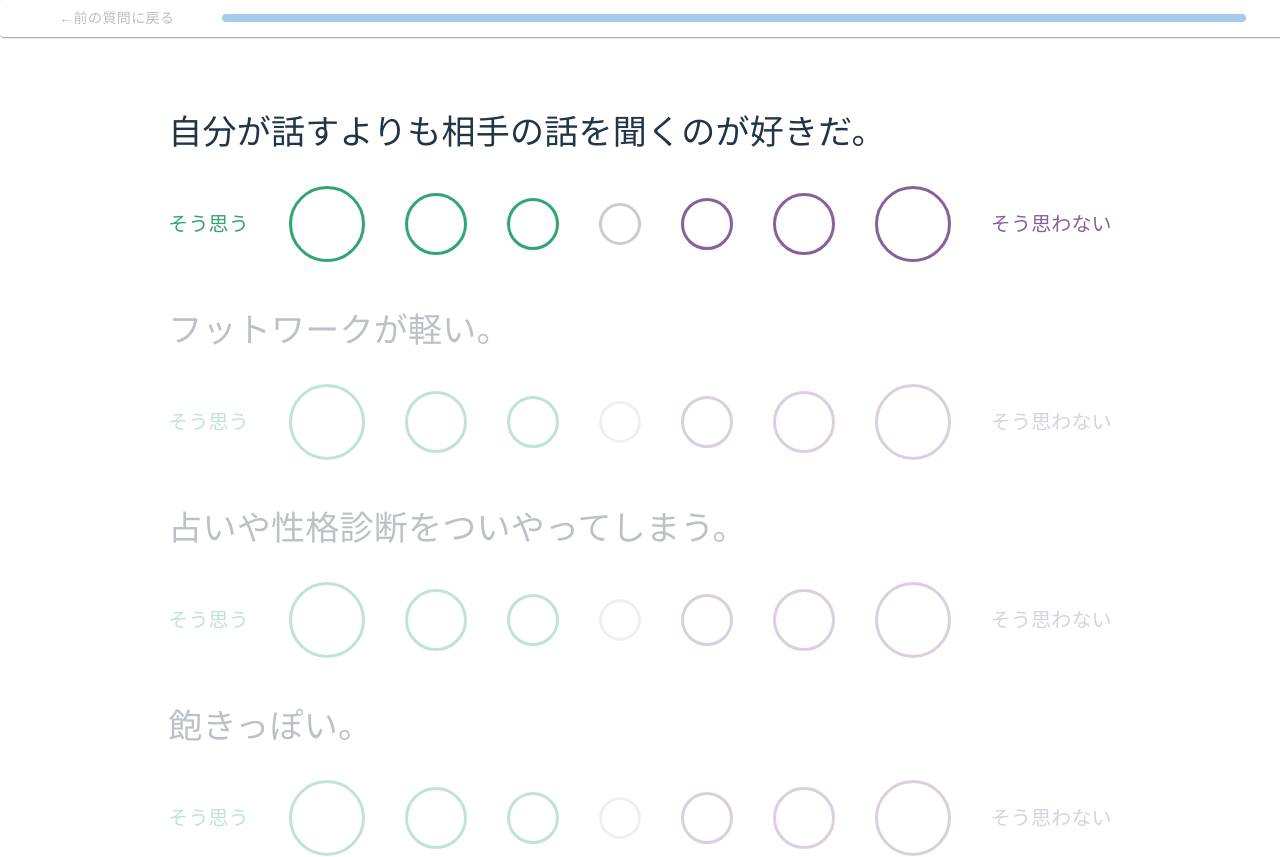
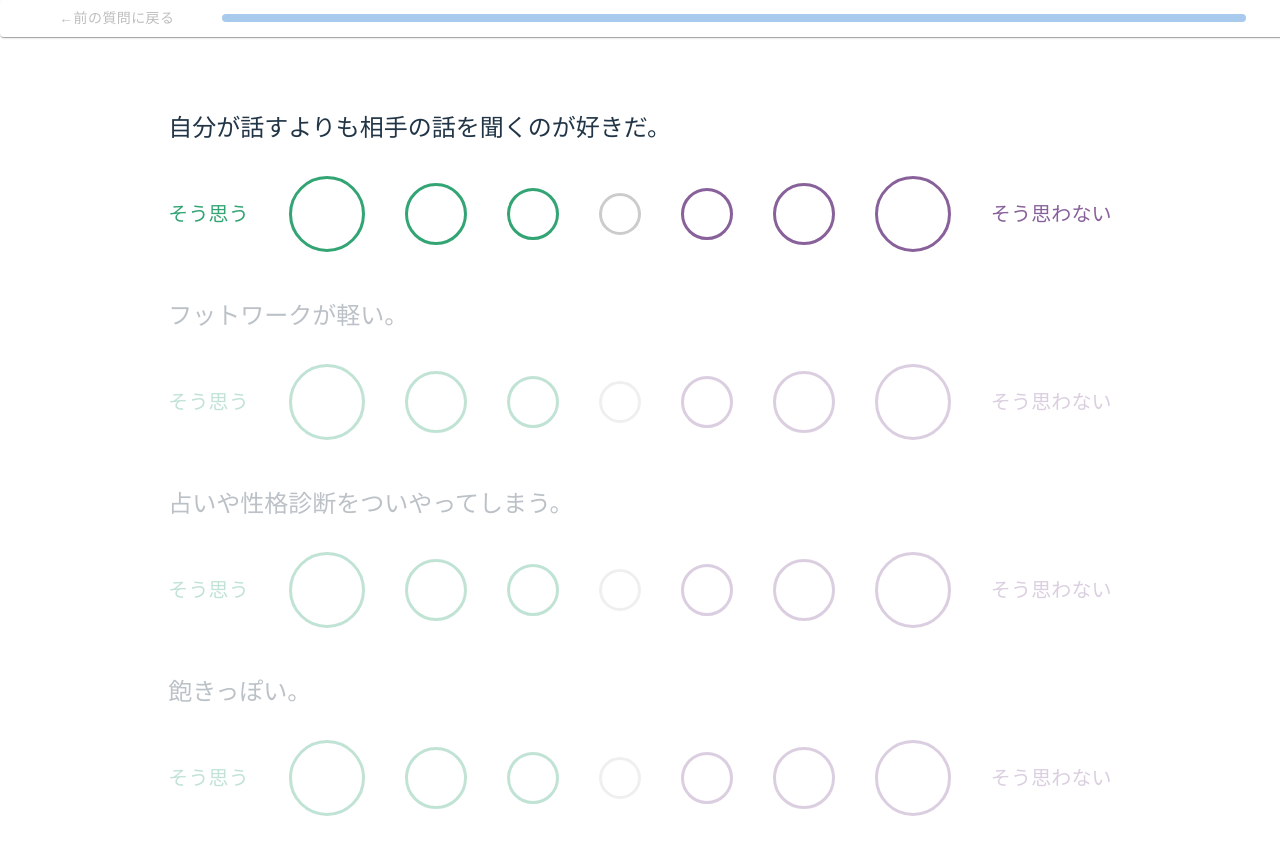
Before and after one commit to netakiryosuke/how-we-match, a React (Vite) app: page / in a window 1280 px wide. Shown: the top 857 px of the page. Built offline with nearby package versions, Linux system fonts and the light colour scheme.

Commit message:
質問のテキストサイズを修正

```diff
--- a/src/components/Question.jsx
+++ b/src/components/Question.jsx
@@ -4,7 +4,7 @@ import OptionsRow from "./OptionsRow";
 export default function Question({ refs, question, dimmed, selectedIndex, onSelect }) {
     return (
         <Box ref={refs} sx={{ display: "flex", flexDirection: "column", alignItems: "start", gap: 4, opacity: dimmed ? 0.3 : 1 }}>
-            <Typography variant="h4">
+            <Typography variant="h5" sx={{textAlign: "left"}}>
                 {question}
             </Typography>
             <OptionsRow selectedIndex={selectedIndex} onSelect={onSelect} />
--- a/src/components/QuestionPage.jsx
+++ b/src/components/QuestionPage.jsx
@@ -8,7 +8,6 @@ import ProgressHeader from "./ProgressHeader";
 import questions from "../questions";
 
 export default function QuestionPage() {
-
     const [answers, setAnswers] = useState(Array(questions.length).fill(null));
     const [currentPage, setCurrentPage] = useState(0);
     const [isShowResult, setIsShowResult] = useState(false);
```
